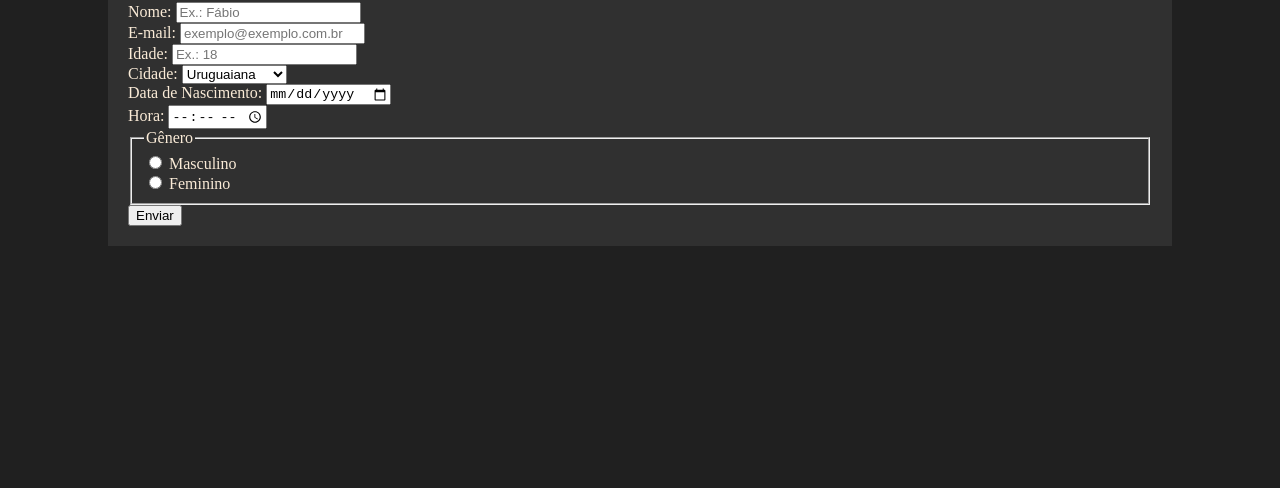
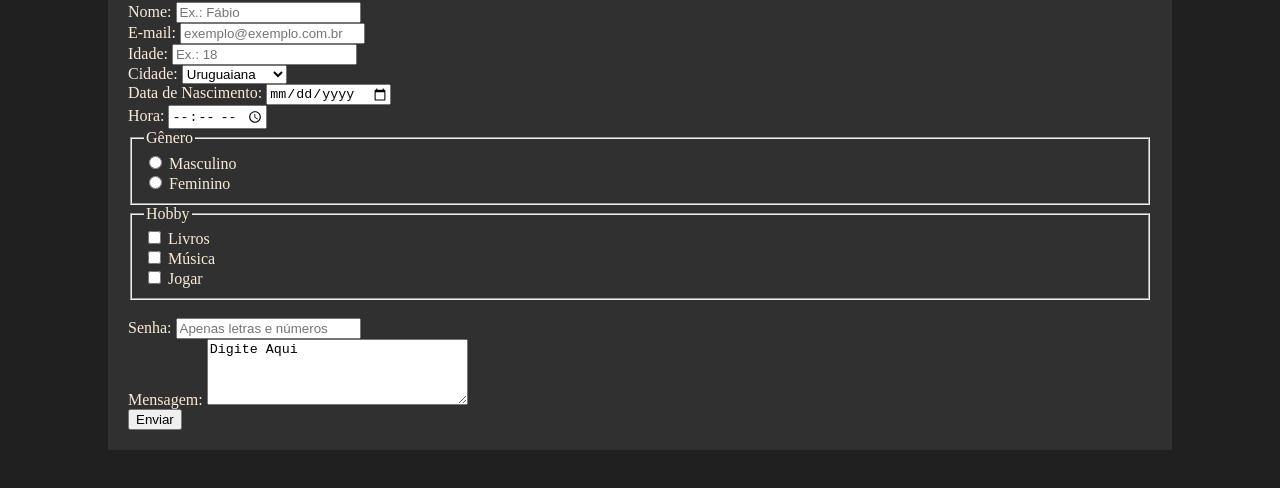
Before and after one commit to fabioffj/formularios, a plain HTML site: page index.html in a window 1280 px wide. Shown: the part 116-604 px from the top of the page. Drawn offline with Linux system fonts and the light colour scheme.

Commit message:
mais formularios

```diff
--- a/index.html
+++ b/index.html
@@ -49,6 +49,29 @@
                 <input type="radio" name="Sexo" id="sexo-f" value="Feminino">
                 <label for="sexo-f">Feminino</label>
             </fieldset>
+            <fieldset>
+                <legend>Hobby</legend>
+                <div>
+                    <input type="checkbox" name="Livros" id="livros" value="Livros">
+                    <label for="livros">Livros</label>
+                </div>
+                <div>
+                    <input type="checkbox" name="Música" id="musica" value="Música">
+                    <label for="musica">Música</label>
+                </div>
+                <div>
+                    <input type="checkbox" name="Jogar" id="jogar" value="Jogar">
+                    <label for="jogar">Jogar</label>
+                </div>
+            </fieldset>
+            <br>
+            <div>
+                <label for="senha">Senha:</label>
+                <input type="password" name="Senha" id="senha" placeholder="Apenas letras e números">
+            </div>
+            <label for="mensagem">Mensagem:</label>
+            <textarea name="mensagem" id="mensagem" cols="30" rows="4">Digite Aqui</textarea>
+            <br>
             <div>
                 <input type="submit" value="Enviar">
             </div>
```
